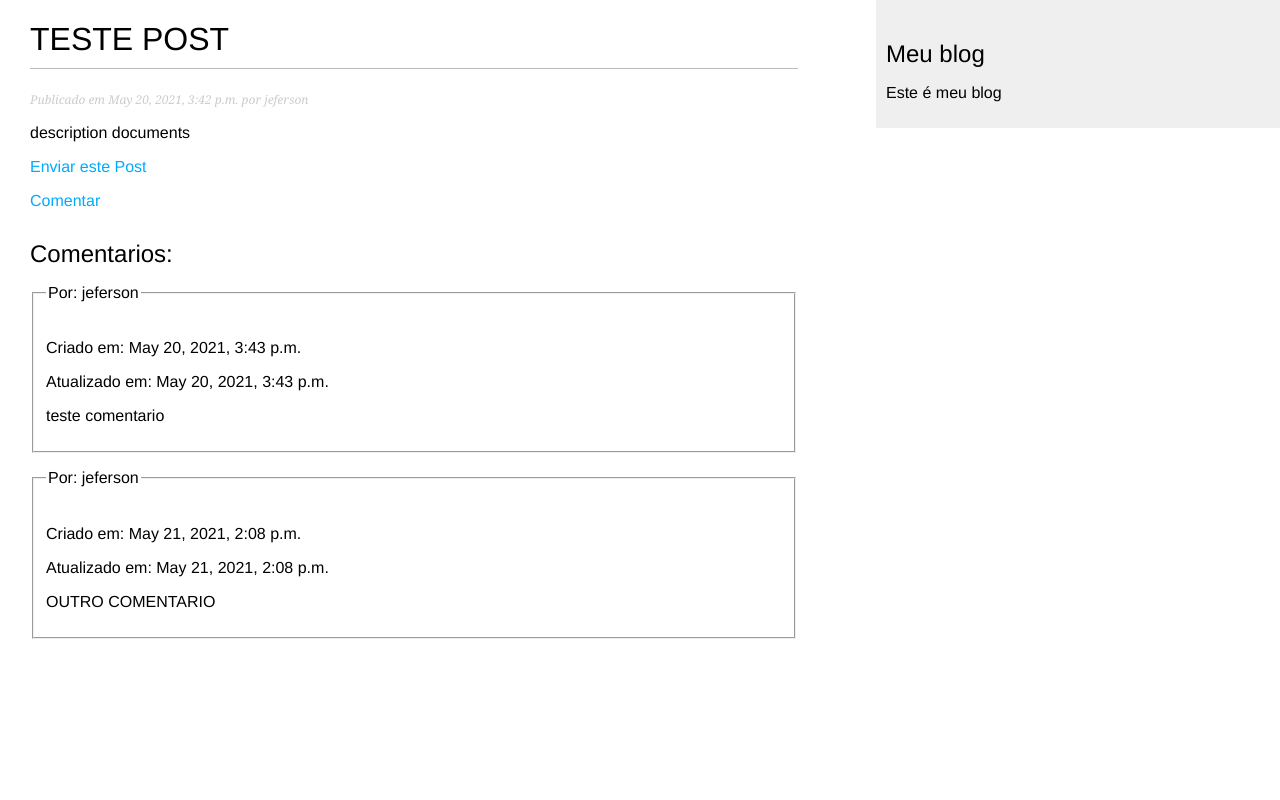
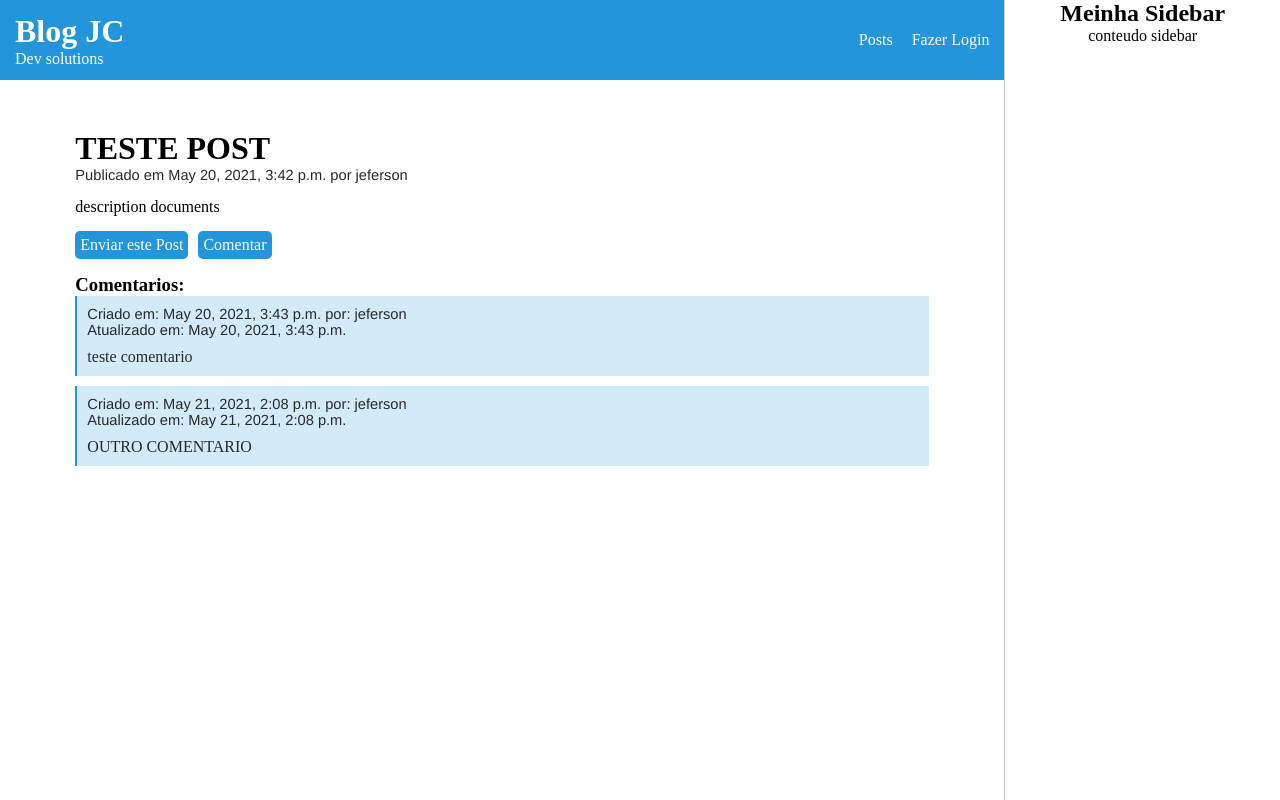
Before and after one commit to JefersonBatistaSouza/Atividade-Python-Web, a Django app: a page that uses meublog/templates/meublog/base.html in a window 1280 px wide. Run offline with Django 3.2, Linux system fonts and the light colour scheme; data comes from the database, SQL or seed files in the repository; both versions use the stored data as it was after the commit.

Commit message:
Alteração e estilização do Template

```diff
--- a/meublog/static/css/meublog.css
+++ b/meublog/static/css/meublog.css
@@ -1,4 +1,120 @@
-body {
+*{
+    margin:0;
+    padding:0;
+    font-family: asap;
+}
+.header{
+    display:flex;
+    width:100%;
+    height:10vh;
+    background:#2395da;
+    justify-content:space-between;
+    align-items:center;
+    margin-bottom: 50px;
+}
+.header #logo{
+    margin-left:15px;
+    color:#fff;
+}
+.header #menu a{
+    color:#fff;
+    margin-right:15px;
+    text-decoration:none;
+}
+.page{
+    display:flex;
+    align-items:start;
+}
+#content{
+    display: flex;
+    flex-direction:column;
+    width:100%;
+    background:#fff;
+    justify-content:center;
+    align-items:center;
+}
+.box-post{
+    width:70%;
+    padding:15px;
+    box-shadow: 2px 2px 5px #ccc;
+    margin-bottom: 15px;
+}
+.date{
+    font-family:helvetica;
+    font-size:11pt;
+    color:#292929;
+    margin-bottom:15px;
+}
+h2 a{
+    text-decoration:none;
+    color:#2395da;
+}
+#sidebar{
+    width:350px;
+    height:100vh;
+    border-left: 1px solid #ccc;
+    text-align:center;
+}
+.post,.comentario-post{
+    width:85%;
+}
+.post .post-action{
+    display: flex;
+    /*justify-content:space-between;*/
+}
+.post-action a{
+    margin-top:15px;
+    margin-bottom:15px;
+    text-decoration:none;
+    color:#fff;
+    background-color:#2395da;
+    padding:5px;
+    border-radius:5px;
+    margin-right:10px;
+}
+.comentario-post .date{
+    margin-bottom: 0px;
+}
+.comentario-post .comentario{
+    background-color:rgba(35,149,218,0.2);
+    padding:10px;
+    border-left: 2px solid #2395da;
+    margin-bottom:10px;
+}
+.comentario .corpo-comentario{
+    margin-top:10px;
+    color:#292929;
+}
+ forms
+form{
+    display:flex;
+}
+label {
+    float:left;
+    clear:both;
+    color:#333;
+    margin-bottom:4px;
+}
+input, textarea{
+    width:350px;
+    clear:both;
+    float:left;
+    margin:0 0 10px;
+    background:#ededed;
+    border:0;
+    padding:15px 10px;
+    font-size:12px;
+}
+input[type=submit] {
+    font-weight:bold;
+    background:#2395da;
+    color:#fff;
+    padding:10px 20px;
+    font-size:14px;
+    text-transform:uppercase;
+    width:100%;
+}
+/*body {
 
     margin:0;
     padding:0;
@@ -42,13 +158,13 @@ p.date {
     font-style: italic;
 }
 
-/* pagination */
+ pagination
 .pagination {
     margin:40px 0;
     font-weight:bold;
 }
 
-/* forms */
+ forms
 label {
     float:left;
     clear:both;
@@ -79,7 +195,7 @@ input[type=submit] {
     padding-left:10px;
 }
 
-/* comments */
+ comments
 .comment {
     padding:10px;
 }
@@ -91,3 +207,4 @@ input[type=submit] {
     font-size:12px;
     color:#666;
 }
+*/
--- a/meublog/templates/meublog/base.html
+++ b/meublog/templates/meublog/base.html
@@ -9,13 +9,25 @@
     <link rel="stylesheet" href="{% static 'css/meublog.css' %}">
 </head>
 <body>
+<div class="page">
     <div id="content">
+        <div class="header">
+            <div id="logo">
+                <h1>Blog JC</h1>
+                <p>Dev solutions</p>
+            </div>
+            <div id="menu">
+                <a href="/">Posts</a>
+                <a href="/admin">Fazer Login</a>
+            </div>
+        </div>
         {% block conteudo %}
         {% endblock %}
     </div>
     <div id="sidebar">
-        <h2>Meu blog</h2>
-        <p>Este é meu blog</p>
+        <h2>Meinha Sidebar</h2>
+        <p>conteudo sidebar</p>
     </div>
+</div>
 </body>
 </html>
--- a/meublog/templates/meublog/post/detalharpost.html
+++ b/meublog/templates/meublog/post/detalharpost.html
@@ -4,6 +4,7 @@
 {% endblock %}
 
 {% block conteudo %}
+<div class="post">
     <h1>{{ post.titulo }}</h1>
     <p class="date">
         Publicado em {{ post.publicado }} por {{ post.autor }}
@@ -11,26 +12,22 @@
     <p>
         {{ post.corpo|linebreaks }}
     </p>
-
-    <p>
+    <div class="post-action">
         <a href="{% url 'meublog:share_post' post.id %}">Enviar este Post</a>
-    </p>
-
-    <p>
         <a href="{% url 'meublog:comentar_post' post.id %}">Comentar</a>
     </p>
-
-    <h2>Comentarios:</h2>
+    </div>
+</div>
+<div class="comentario-post">
+    <h3>Comentarios:</h3>
     {% if comentarios %}
         {% for c in comentarios %}
-            <fieldset>
-                <legend>
-                    <p>Por: {{ c.nome }}</p>
-                </legend>
-                <p>Criado em: {{ c.criado }}</p>
-                <p>Atualizado em: {{ c.atualizado }}</p>
-                <p>{{ c.corpo }}</p>
-            </fieldset>
+        <div class="comentario">
+                <p class="date">Criado em: {{ c.criado }} por: {{ c.nome }}</p>
+                <p class="date">Atualizado em: {{ c.atualizado }}</p>
+                <p class="corpo-comentario">{{ c.corpo }}</p>
+        </div>
         {% endfor %}
     {% endif %}
+</div>
 {% endblock %}
--- a/meublog/templates/meublog/post/listarposts.html
+++ b/meublog/templates/meublog/post/listarposts.html
@@ -3,7 +3,7 @@
     << Meu Blog >>
 {% endblock %}
 {% block conteudo %}
-    <h1>Meu Blog</h1>
+<div id="content">
 
     {% if messages %}
         {% for m in messages %}
@@ -12,6 +12,7 @@
     {% endif %}
 
     {% for p in posts %}
+    <div class="box-post">
         <h2>
             <a href="{% url 'meublog:detalhe' p.slug p.id %}">{{ p.titulo }}</a>
         </h2>
@@ -21,7 +22,10 @@
         <p>
             {{ p.corpo|truncatewords:15|linebreaks }}
         </p>
+    </div>
     {% endfor %}
 
+
     {% include 'paginacao.html' with page=page_obj %}
+</div>
 {% endblock %}
```
Also changed, not shown: db.sqlite3 (added), meusite/db.sqlite3 (added).
